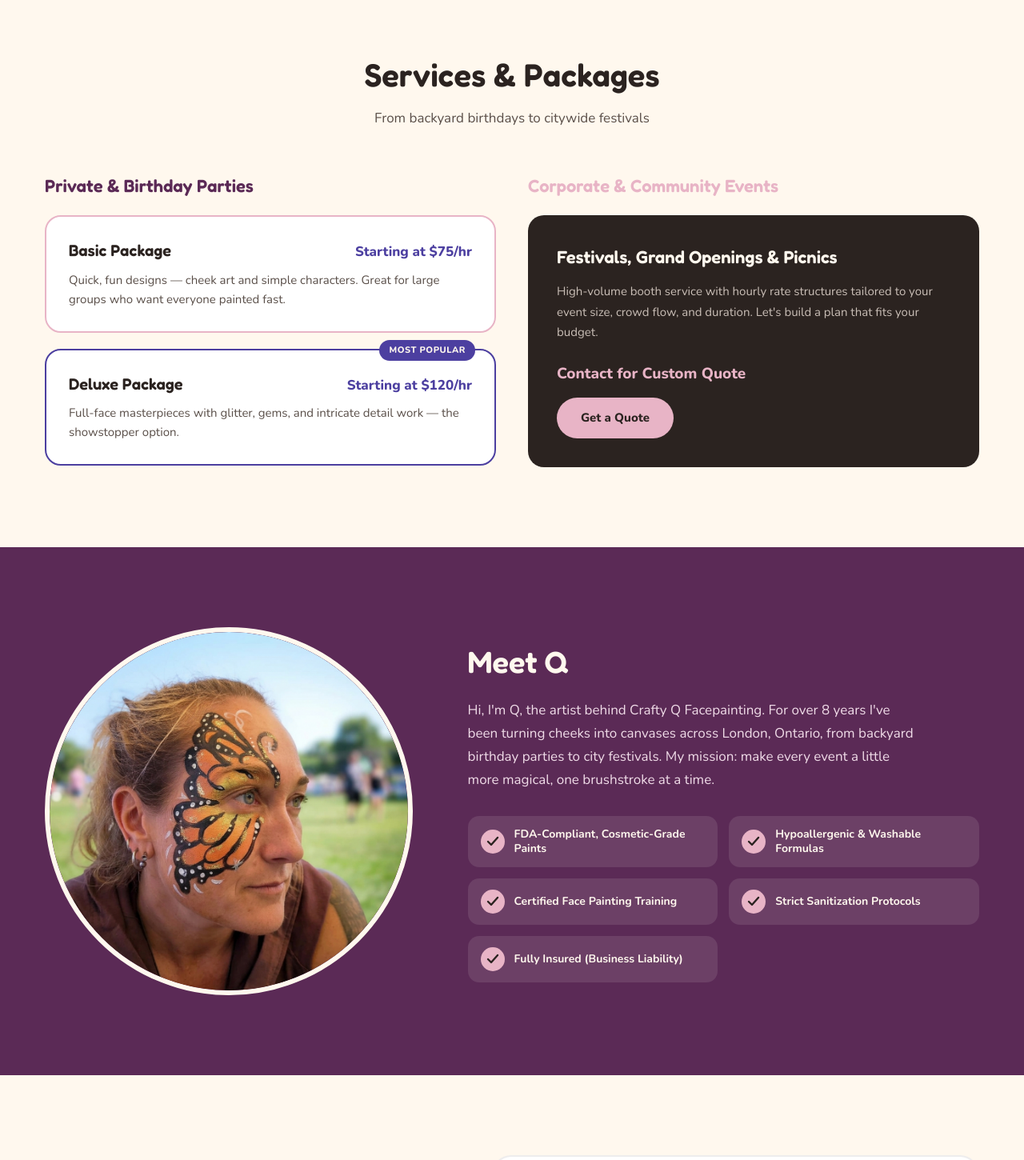
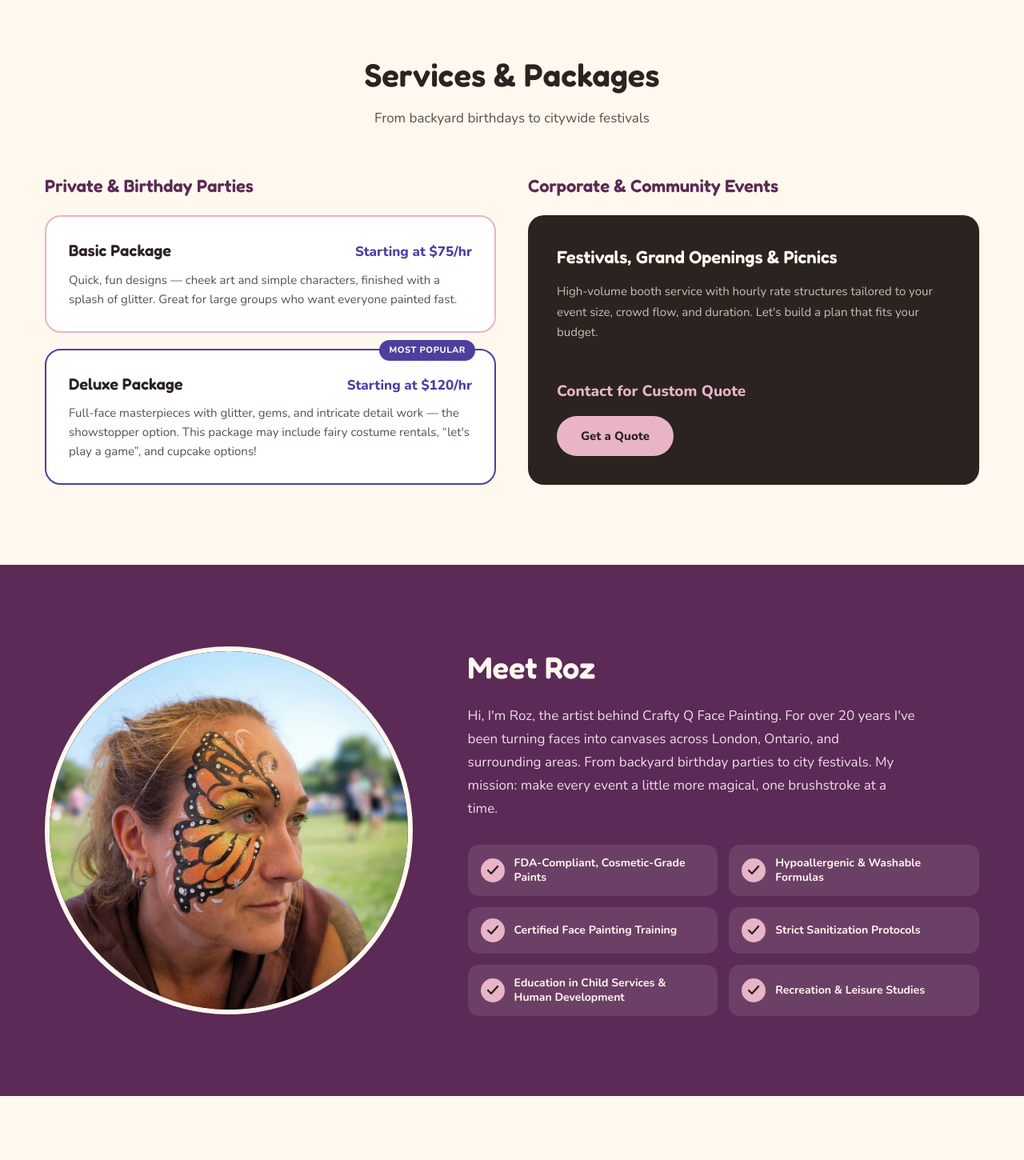
Before and after one commit to spencerfrost/crafty-q, a Next.js app: page / in a window 1280 px wide. Shown: the part 1309-2759 px from the top of the page at 80% size. Built offline with nearby package versions, Linux system fonts and the light colour scheme.

Commit message:
Update About, Hero, and Services components with content revisions and enhancements

```diff
--- a/components/About.tsx
+++ b/components/About.tsx
@@ -5,7 +5,8 @@ const CERTIFICATIONS = [
   "Hypoallergenic & Washable Formulas",
   "Certified Face Painting Training",
   "Strict Sanitization Protocols",
-  "Fully Insured (Business Liability)",
+  "Education in Child Services & Human Development",
+  "Recreation & Leisure Studies",
 ];
 
 export function About() {
@@ -18,7 +19,7 @@ export function About() {
         <div className="relative h-[460px] w-[460px] overflow-hidden rounded-full border-[6px] border-cream">
           <Image
             src="/roz.png"
-            alt="Q, the artist behind Crafty Q Facepainting, wearing a monarch butterfly face paint design"
+            alt="Roz, the artist behind Crafty Q Face Painting, wearing a monarch butterfly face paint design"
             fill
             sizes="(min-width: 768px) 40vw, 100vw"
             className="rounded-full object-cover"
@@ -27,14 +28,14 @@ export function About() {
 
         <div>
           <h2 className="mb-[18px] font-display text-[38px] font-semibold text-cream">
-            Meet Q
+            Meet Roz
           </h2>
           <p className="mb-[30px] max-w-[560px] text-[17px] leading-[1.7] text-body-plum">
-            Hi, I&apos;m Q, the artist behind Crafty Q Facepainting. For
-            over 8 years I&apos;ve been turning cheeks into canvases across
-            London, Ontario, from backyard birthday parties to city
-            festivals. My mission: make every event a little more magical,
-            one brushstroke at a time.
+            Hi, I&apos;m Roz, the artist behind Crafty Q Face Painting. For
+            over 20 years I&apos;ve been turning faces into canvases across
+            London, Ontario, and surrounding areas. From backyard birthday
+            parties to city festivals. My mission: make every event a
+            little more magical, one brushstroke at a time.
           </p>
 
           <div className="grid grid-cols-1 gap-[14px] sm:grid-cols-2">
--- a/components/Hero.tsx
+++ b/components/Hero.tsx
@@ -19,7 +19,7 @@ export function Hero() {
         </h1>
         <p className="mb-[34px] max-w-[520px] text-[19px] leading-[1.6] text-body-warm">
           Hand-painted smiles for birthday parties, festivals, and corporate
-          events — safe, vibrant, and unforgettable.
+          events. Colorful creations for all ages!
         </p>
         <Button href="#contact" size="lg">
           Book Your Event
--- a/components/Services.tsx
+++ b/components/Services.tsx
@@ -29,8 +29,7 @@ export function Services() {
                 </span>
               </div>
               <p className="text-[15px] leading-[1.6] text-body-warm">
-                Quick, fun designs — cheek art and simple characters. Great
-                for large groups who want everyone painted fast.
+                Quick, fun designs — cheek art and simple characters, finished with a splash of glitter. Great for large groups who want everyone painted fast.
               </p>
             </div>
 
@@ -48,14 +47,16 @@ export function Services() {
               </div>
               <p className="text-[15px] leading-[1.6] text-body-warm">
                 Full-face masterpieces with glitter, gems, and intricate
-                detail work — the showstopper option.
+                detail work — the showstopper option. This package may
+                include fairy costume rentals, &ldquo;let&apos;s play a
+                game&rdquo;, and cupcake options!
               </p>
             </div>
           </div>
         </div>
 
         <div className="flex flex-col">
-          <h3 className="mb-5 font-display text-[22px] font-semibold text-blush">
+          <h3 className="mb-5 font-display text-[22px] font-semibold text-plum">
             Corporate &amp; Community Events
           </h3>
           <div className="flex flex-1 flex-col justify-between rounded-[20px] bg-charcoal p-9">
```
